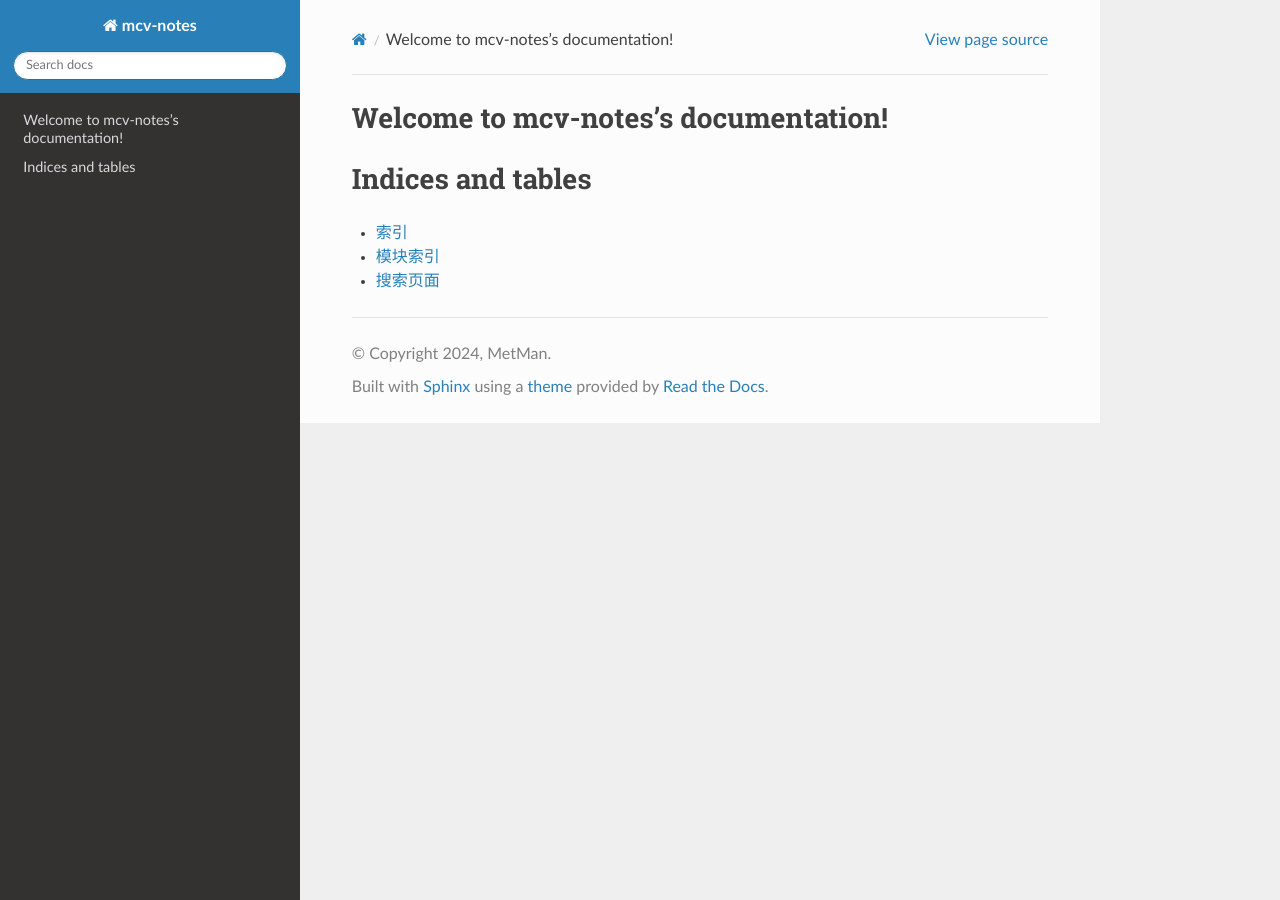
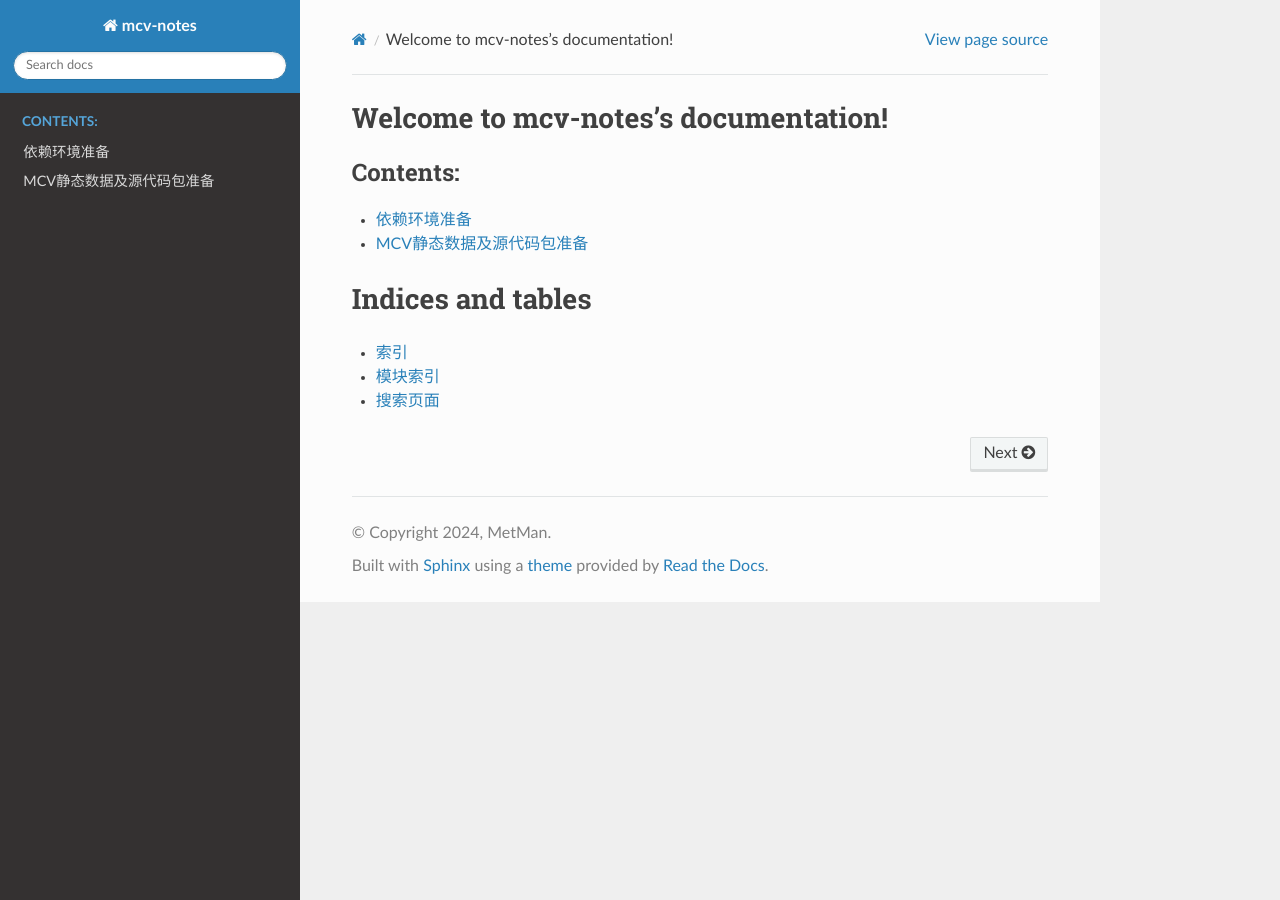
Before and after one commit to qingu/mug, a Sphinx documentation site: the page built from source/index.rst, in a window 1280 px wide. Built offline with Sphinx 7.4.7 and the Read the Docs theme 2.0.0, drawn with Linux system fonts in a browser that asks for light colours; some of the changed lines change nothing that is shown.

Commit message:
add article of mcv depends

````diff
--- /dev/null
+++ b/source/01_Depends.md
@@ -0,0 +1,36 @@
+## 依赖环境准备
+
+依赖库 | 环境变量设置 | 说明
+:------:---------------:-----:
+netCDF | NETCDF      | 支持netCDF-4/HDF格式
+Jasper | JASPER 或 JASPER_ROOT |
+LAPACK | LAPACK_ROOT |
+PnetCDF| PNETCDF     | 版本不低于1.3.0
+NCEPLIBS | NCEPLIBS_DIR |
+CMake |       | 版本不低于3.0.0
+
+如果用户使用中国气象局新一代高性能计算机平台，依赖环境设置建议如下：
+
+```bash
+# vi ~/.bashrc
+module load netcdf_no_pnetcdf/4.8.1/intel
+module load jasper/1.900.19/intel
+module load cmake/3.25.3/gnu
+module load pnetcdf/1.12.3/intel
+
+export NCEPLIBS_DIR=/g5/jiangqg/share/NCEPlibs
+export PNETCDF=/g1/app/mathlib/pnetcdf/1.12.3/intel
+```
+
+## MCV静态数据及源代码包准备
+
+- FIX_DATA
+
+MCV模式运行所需的参考廓线、物理静态数据等。
+
+在中国气象局新一代高性能计算机上可以直接使用公共静态数据，存放目录是`/g5/jiangqg/share/FIX_DATA`
+（后面以$FIX_DATA指代静态数据目录）。
+
+- MCV_PUBLIC-v1.0.tar.gz
+
+MCV源代码包。
--- a/source/index.rst
+++ b/source/index.rst
@@ -10,6 +10,8 @@
    :maxdepth: 2
    :caption: Contents:
 
+   01_Depends
+
 
 
 Indices and tables
````
